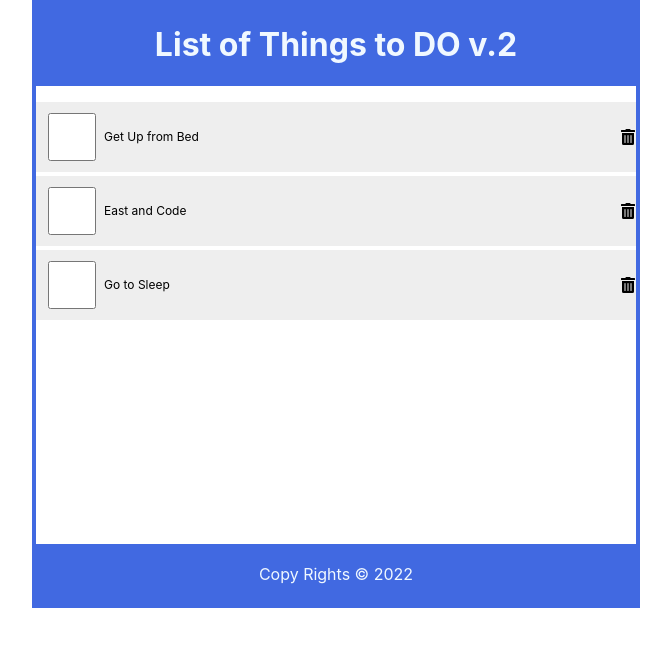
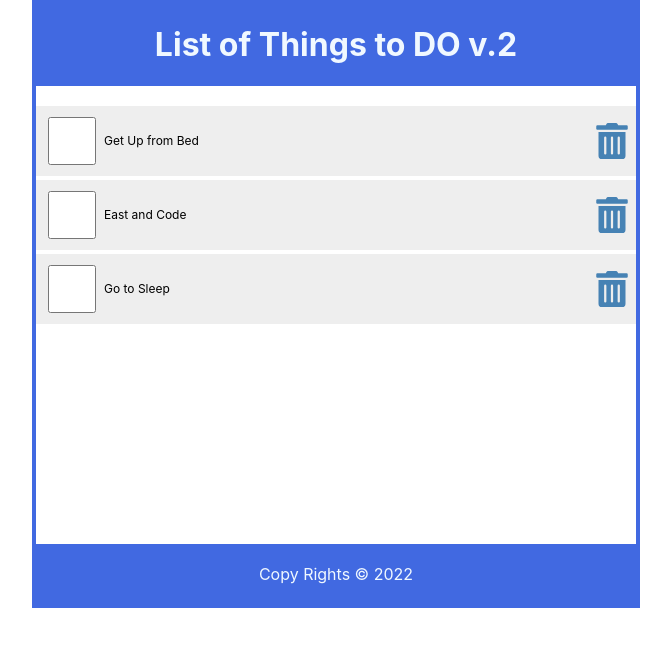
Before and after one commit to DanielKrol90/React.What-To-Do-v2, a React (Create React App) app: page / in a window 1280 px wide. Shown: the top 646 px of the page, without its empty margins (304-975 px from the left). Built offline with nearby package versions, Linux system fonts and the light colour scheme.

Commit message:
deleting items working

```diff
--- a/src/App.css
+++ b/src/App.css
@@ -16,10 +16,6 @@ ul {
   padding: 0 0.25rem 0.25rem;
 }
 
-ul li::before {
-  content: "\200B";
-}
-
 .item {
   display: flex;
   justify-content: flex-start;
@@ -29,9 +25,6 @@ ul li::before {
   background-color: #eee;
 }
 
-.item:first-child {
-  margin: 0;
-}
 
 .item input[type="checkbox"] {
   text-align: center;
@@ -53,3 +46,18 @@ ul li::before {
   font-size: 0.75rem;
   flex-grow: 1;
 }
+
+.item svg {
+  width: 48px;
+  min-width: 48px;
+  height: 36px;
+  font-size: 1rem;
+  color: steelblue;
+  cursor: pointer;
+}
+
+.item svg:focus,
+.item svg:hover {
+  color: red;
+  outline: none;
+}
--- a/src/Content.js
+++ b/src/Content.js
@@ -1,29 +1,54 @@
-import './Content.css'
-import React, {useState} from 'react';
-import {FaTrashAlt} from 'react-icons/fa';
+import "./Content.css";
+import React, { useState } from "react";
+import { FaTrashAlt } from "react-icons/fa";
 
 const Content = () => {
-
   const [items, setItems] = useState([
-        {id: 1, checked: false, item: "Get Up from Bed"},
-        {id: 2, checked: false, item: "East and Code"},
-        {id: 3, checked: false, item: "Go to Sleep"}
+    { id: 1, checked: false, item: "Get Up from Bed" },
+    { id: 2, checked: false, item: "East and Code" },
+    { id: 3, checked: false, item: "Go to Sleep" },
   ]);
 
+  const handleCheck = (id) => {
+    const listItems = items.map((item) =>
+        item.id === id ? { ...item, checked: !item.checked } : item);
+        setItems(listItems);
+        localStorage.setItem("ListOfThingsToDo", JSON.stringify(listItems));
+  };
+
+  const handleDelete = (id) => {
+        const listItems = items.filter((item) => item.id !== id);
+        setItems(listItems);
+        localStorage.setItem("ListOfThingsToDo", JSON.stringify(listItems));
+  }
 
   return (
     <section>
+    {items.length ? (
       <ul>
         {items.map((item) => (
-                    <li className='item'>
-                        <input type="checkbox" checked={item.checked} />
-                    <label>{item.item}</label>
-                    <FaTrashAlt role="button" tabIndex="0" />
+          <li className="item" key={item.id}>
+            <input
+              type="checkbox"
+              onChange={() => handleCheck(item.id)}
+              checked={item.checked}
+            />
+
+            <label onDoubleClick={() => handleCheck(item.id)}>
+              {item.item}
+            </label>
+            <FaTrashAlt role="button"
+                        tabIndex="0"
+                        onClick={() => handleDelete(item.id)}
+            />
           </li>
         ))}
       </ul>
+    ) : (
+        <p>This list is Empty, add Something</p>
+    )}
     </section>
   );
-}
+};
 
 export default Content;
```
Lines whose indentation alone changed are shown as unchanged.
